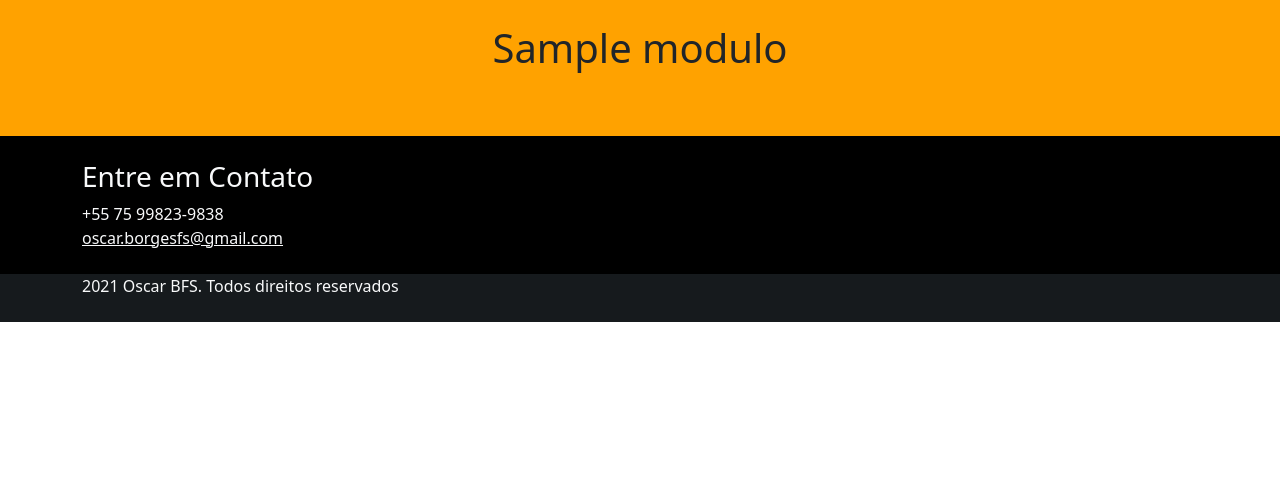
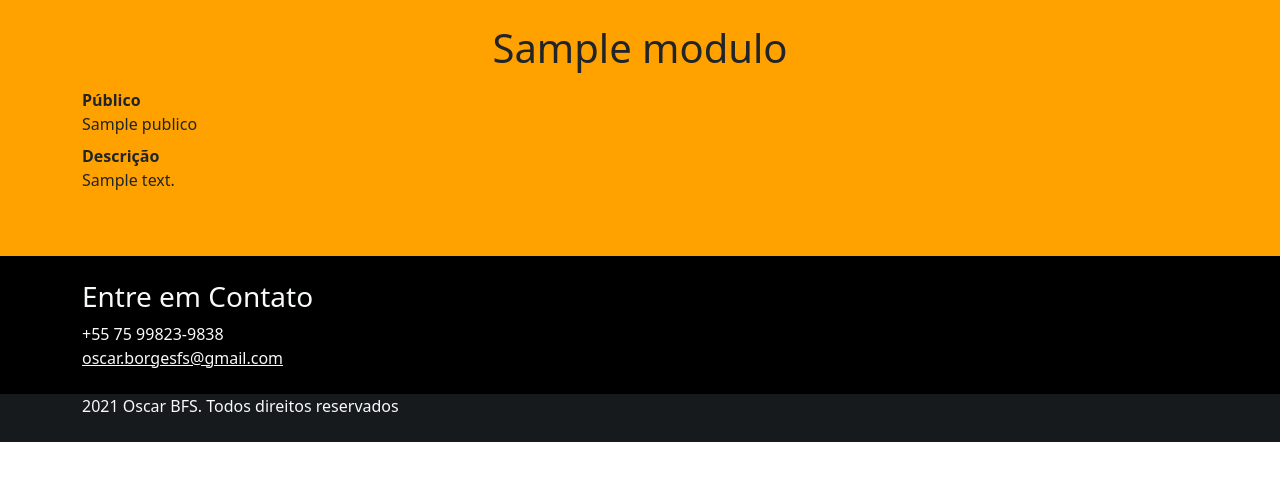
Before and after one commit to oscarbfs/curso-django_hands-on, a Django app: template pypro/modulos/templates/modulos/modulo_detalhe.html in a window 1280 px wide. Shown: the part 76-557 px from the top of the page. Run offline with Django 3.2, Linux system fonts and the light colour scheme; the template is opened without the code that fills it: most values are stand-ins (such as "Sample title", 1, 10 or a date in 2020); some libraries are stand-ins or nearby versions.

Commit message:
Construção da Página de Detalhes do Módulo

```diff
--- a/pypro/modulos/templates/modulos/modulo_detalhe.html
+++ b/pypro/modulos/templates/modulos/modulo_detalhe.html
@@ -6,9 +6,13 @@
     <div class="container">
         <div class="row">
             <div class="col-md-12">
-                <div style="text-align:center">
-                    <h1 class="mt-4 mb-3">{{modulo.titulo}}</h1>
-                </div>
+                <h1 class="mt-4 mb-3" style="text-align:center">{{modulo.titulo}}</h1>
+                <dl>
+                    <dt>Público</dt>
+                    <dd>{{modulo.publico}}</dd>
+                    <dt>Descrição</dt>
+                    <dd>{{modulo.descricao}}</dd>
+                </dl>
             </div>
         </div>
     </div>
```
Also changed, not shown: pypro/modulos/tests/test_modulos_detalhe.py (+30 -30 lines).
